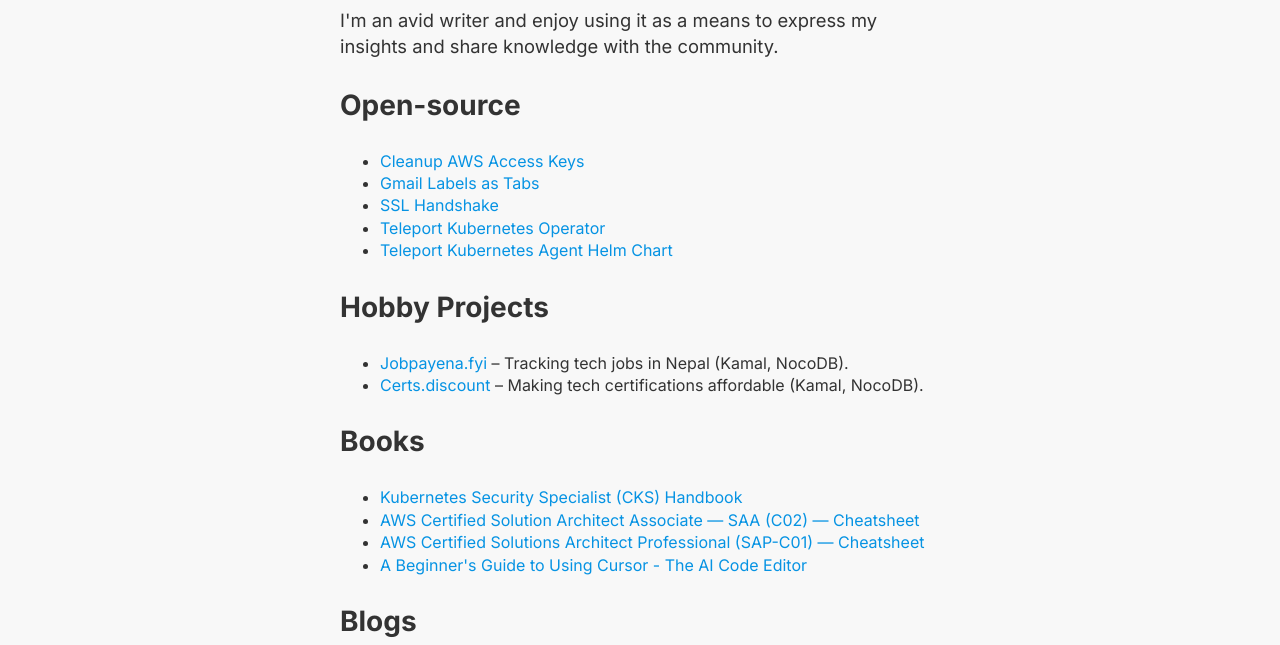
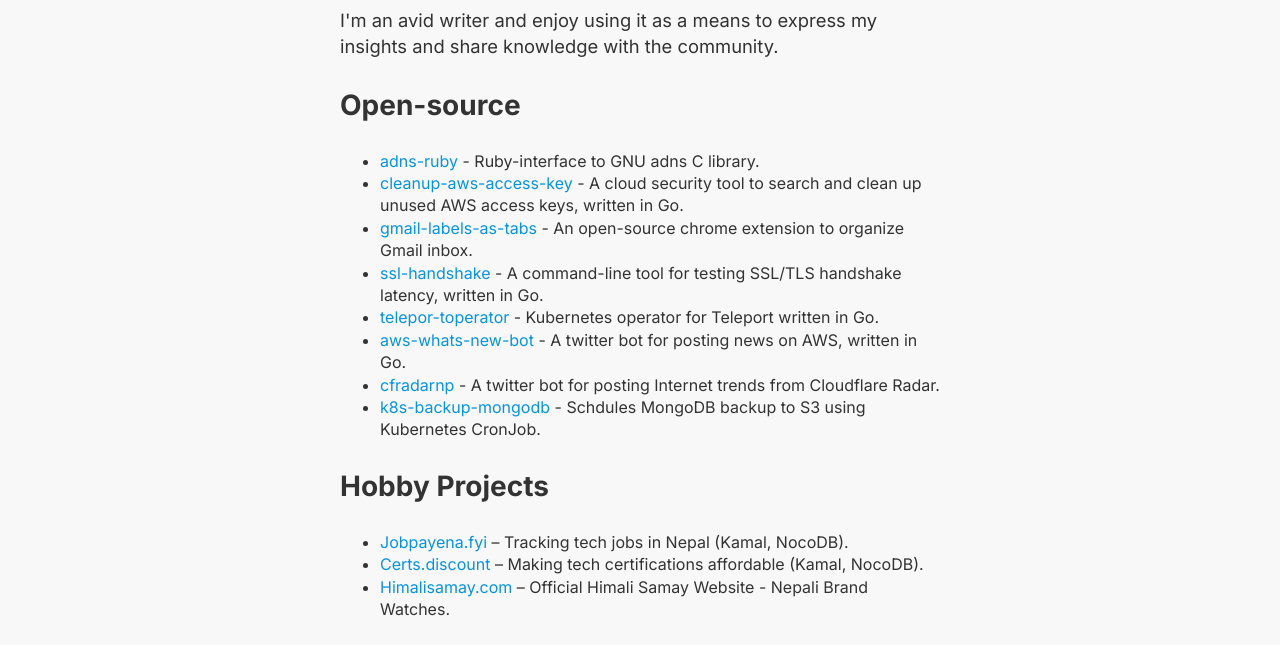
Before and after one commit to tuladhar/personal-website, a plain HTML site: page works.html in a window 1280 px wide. Shown: the part 148-793 px from the top of the page. Drawn offline with Linux system fonts and the light colour scheme.

Commit message:
Update works.html

```diff
--- a/works.html
+++ b/works.html
@@ -32,17 +32,21 @@
 
         <h3>Open-source</h3>
         <ul>
-            <li><a href='https://github.com/tuladhar/cleanup-aws-access-keys'> Cleanup AWS Access Keys</a></li>
-            <li><a href='https://github.com/tuladhar/gmail-labels-as-tabs'>Gmail Labels as Tabs</a></li>
-            <li><a href='https://github.com/tuladhar/ssl-handshake'>SSL Handshake</a></li>
-            <li><a href='https://github.com/giantswarm/teleport-operator'>Teleport Kubernetes Operator</a></li>
-            <li><a href='https://github.com/giantswarm/teleport-kube-agent-app'>Teleport Kubernetes Agent Helm Chart</a></li>
+            <li><a href='https://github.com/tuladhar/adns-ruby'>adns-ruby</a>&nbsp;-&nbsp;Ruby-interface to GNU adns C library.</li>
+            <li><a href='https://github.com/tuladhar/cleanup-aws-access-keys'>cleanup-aws-access-key</a>&nbsp;-&nbsp;A cloud security tool to search and clean up unused AWS access keys, written in Go.</li>
+            <li><a href='https://github.com/tuladhar/gmail-labels-as-tabs'>gmail-labels-as-tabs</a>&nbsp;-&nbsp;An open-source chrome extension to organize Gmail inbox.</li>
+            <li><a href='https://github.com/tuladhar/ssl-handshake'>ssl-handshake</a>&nbsp;-&nbsp;A command-line tool for testing SSL/TLS handshake latency, written in Go.</li>
+            <li><a href='https://github.com/giantswarm/teleport-operator'>telepor-toperator</a>&nbsp;-&nbsp;Kubernetes operator for Teleport written in Go.</li>
+            <li><a href='https://github.com/tuladhar/aws-whats-new-bot'>aws-whats-new-bot</a>&nbsp;-&nbsp;A twitter bot for posting news on AWS, written in Go.</li>
+            <li><a href='https://github.com/tuladhar/cfradarnp'>cfradarnp</a>&nbsp;-&nbsp;A twitter bot for posting Internet trends from Cloudflare Radar.</li>
+            <li><a href='https://github.com/tuladhar/k8s-backup-mongodb'>k8s-backup-mongodb</a>&nbsp;-&nbsp;Schdules MongoDB backup to S3 using Kubernetes CronJob.</li>
         </ul>
 
         <h3>Hobby Projects</h3>
         <ul>
             <li><a href="https://jobpayena.fyi">Jobpayena.fyi</a> – Tracking tech jobs in Nepal (Kamal, NocoDB).</li>
             <li><a href="https://certs.discount">Certs.discount</a> – Making tech certifications affordable (Kamal, NocoDB).</li>
+            <li><a href="https://certs.discount">Himalisamay.com</a> – Official Himali Samay Website - Nepali Brand Watches.</li>
         </ul>
 
         <h3>Books</h3>
```
